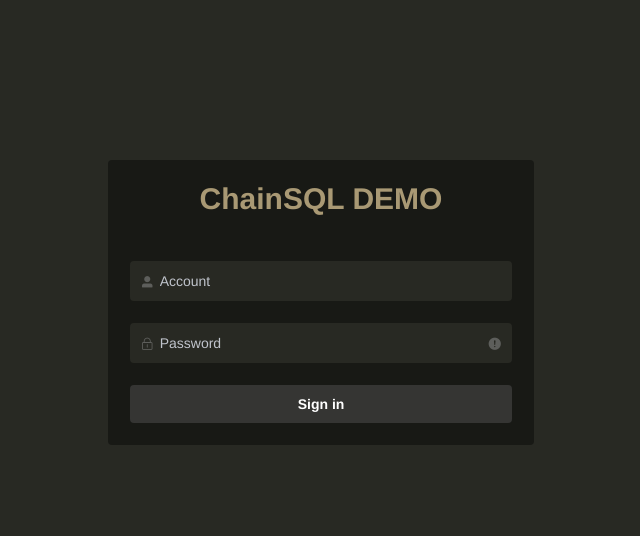
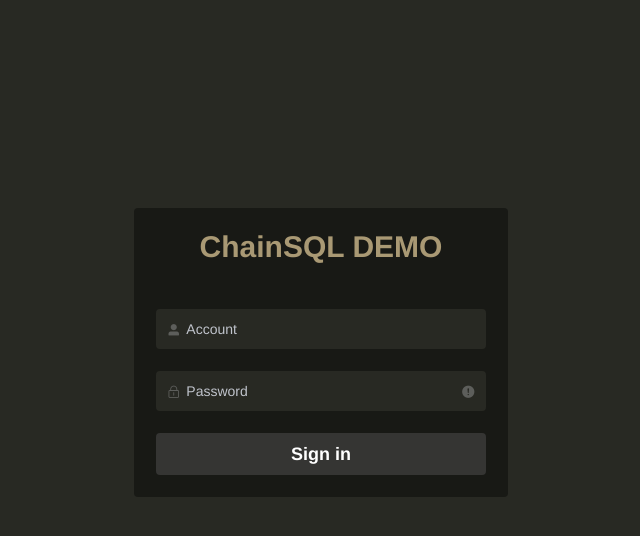
Before and after one commit to O70/chainsql-demo, a Vue app in the folder client/: page /login in a window 1280 px wide. Shown: the top 536 px of the page, without its empty margins (319-959 px from the left). Built offline with nearby package versions, Linux system fonts and the light colour scheme.

Commit message:
fix: lintOnSave

```diff
--- a/client/src/views/login/index.vue
+++ b/client/src/views/login/index.vue
@@ -1,7 +1,7 @@
 <template>
   <div class="login-container">
     <el-row type="flex" justify="center">
-      <el-col :span="8">
+      <el-col :span="7">
         <div class="login-form">
           <div class="title">
             <label>ChainSQL DEMO</label>
@@ -12,7 +12,7 @@
                 prefix-icon="el-icon-user-solid"
                 v-model="form.account"
                 autocomplete="on"
-                placeholder="Account"/>
+                placeholder="Account" />
             </el-form-item>
             <el-form-item>
               <el-input
@@ -21,7 +21,7 @@
                 v-model="form.password"
                 type="password"
                 autocomplete="on"
-                placeholder="Password"/>
+                placeholder="Password" />
             </el-form-item>
           </el-form>
           <el-button class="el-button-dark">Sign in</el-button>
@@ -62,6 +62,7 @@
       border: 0;
       color: #FFFFFF;
       font-weight: bold;
+      font-size: 18px;
     }
     .el-button-dark:focus, .el-button-dark:hover {
       background-color: rgb(75, 75, 73);
@@ -80,7 +81,7 @@
     background-color: rgb(24, 25, 21);
     border-radius: 4px;
     padding: 22px;
-    margin-top: 10rem;
+    margin-top: 13rem;
 
     .title {
       margin-bottom: 44px;
--- a/client/vue.config.js
+++ b/client/vue.config.js
@@ -1,6 +1,7 @@
 'use strict'
 
 module.exports = {
+  lintOnSave: process.env.NODE_ENV === 'development',
   configureWebpack: {
     name: 'ChainSQL DEMO'
   }
```
